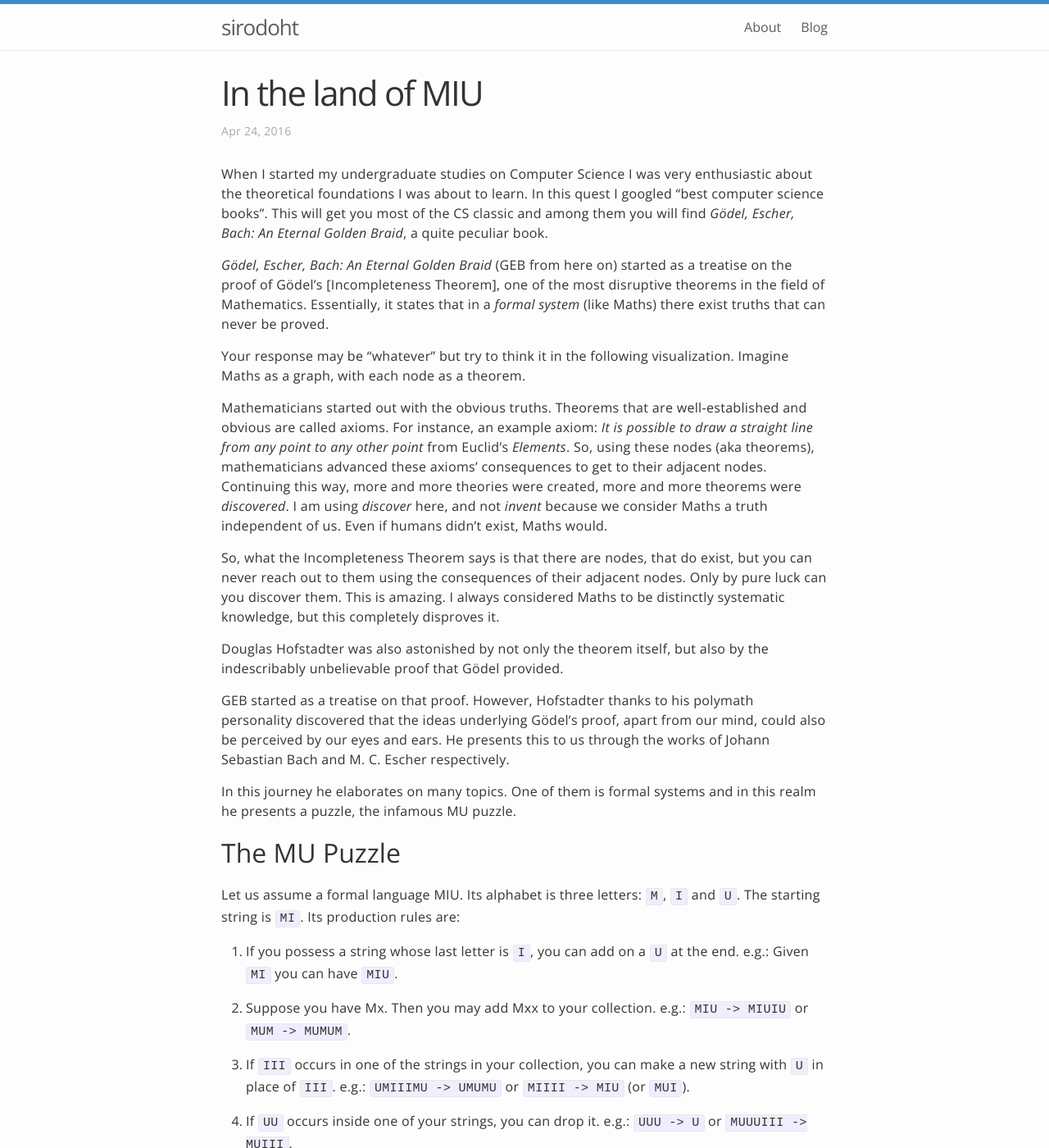
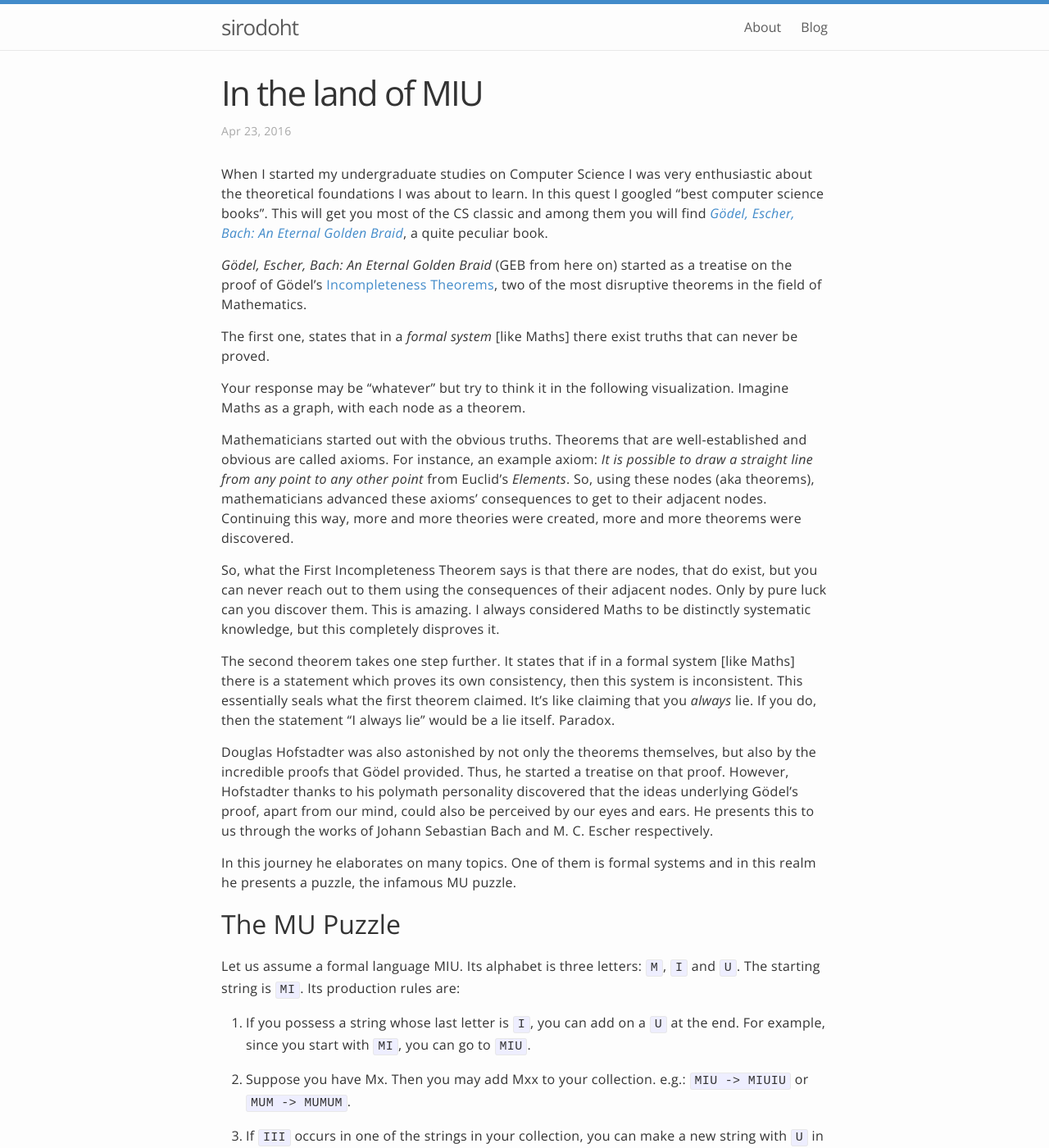
Before and after one commit to sirodoht/sirodoht.com, a Jekyll site: the page built from _posts/2016-04-24-in-the-land-of-miu.markdown, in a window 1280 px wide and 1400 px high. Shown: the whole window at 82% size. Built offline with Jekyll 4.4.1, drawn with Linux system fonts in a browser that asks for light colours; comment, search, counter and statistics services are not loaded; some of the changed text lies outside the part shown.

Commit message:
finish new post on geb and the mu puzzle

```diff
--- a/_posts/2016-04-24-in-the-land-of-miu.markdown
+++ b/_posts/2016-04-24-in-the-land-of-miu.markdown
@@ -1,23 +1,25 @@
 ---
 layout: post
 title:  "In the land of MIU"
-date:   2016-04-24 15:27:32
+date:   2016-04-23 02:27:32
 categories: maths, puzzles
 ---
 
-When I started my undergraduate studies on Computer Science I was very enthusiastic about the theoretical foundations I was about to learn. In this quest I googled “best computer science books”. This will get you most of the CS classic and among them you will find *Gödel, Escher, Bach: An Eternal Golden Braid*, a quite peculiar book.
+When I started my undergraduate studies on Computer Science I was very enthusiastic about the theoretical foundations I was about to learn. In this quest I googled “best computer science books”. This will get you most of the CS classic and among them you will find *[Gödel, Escher, Bach: An Eternal Golden Braid](https://en.wikipedia.org/wiki/G%C3%B6del,_Escher,_Bach)*, a quite peculiar book.
 
-*Gödel, Escher, Bach: An Eternal Golden Braid* (GEB from here on) started as a treatise on the proof of Gödel’s [Incompleteness Theorem], one of the most disruptive theorems in the field of Mathematics. Essentially, it states that in a *formal system* (like Maths) there exist truths that can never be proved.
+*Gödel, Escher, Bach: An Eternal Golden Braid* (GEB from here on) started as a treatise on the proof of Gödel’s [Incompleteness Theorems](https://en.wikipedia.org/wiki/G%C3%B6del%27s_incompleteness_theorems#First_incompleteness_theorem), two of the most disruptive theorems in the field of Mathematics.
+
+The first one, states that in a *formal system* [like Maths] there exist truths that can never be proved.
 
 Your response may be “whatever” but try to think it in the following visualization. Imagine Maths as a graph, with each node as a theorem.
 
-Mathematicians started out with the obvious truths. Theorems that are well-established and obvious are called axioms. For instance, an example axiom: *It is possible to draw a straight line from any point to any other point* from Euclid’s *Elements*. So, using these nodes (aka theorems), mathematicians advanced these axioms’ consequences to get to their adjacent nodes. Continuing this way, more and more theories were created, more and more theorems were *discovered*. I am using *discover* here, and not *invent* because we consider Maths a truth independent of us. Even if humans didn’t exist, Maths would.
+Mathematicians started out with the obvious truths. Theorems that are well-established and obvious are called axioms. For instance, an example axiom: *It is possible to draw a straight line from any point to any other point* from Euclid’s *Elements*. So, using these nodes (aka theorems), mathematicians advanced these axioms’ consequences to get to their adjacent nodes. Continuing this way, more and more theories were created, more and more theorems were discovered.
 
-So, what the Incompleteness Theorem says is that there are nodes, that do exist, but you can never reach out to them using the consequences of their adjacent nodes. Only by pure luck can you discover them. This is amazing. I always considered Maths to be distinctly systematic knowledge, but this completely disproves it.
+So, what the First Incompleteness Theorem says is that there are nodes, that do exist, but you can never reach out to them using the consequences of their adjacent nodes. Only by pure luck can you discover them. This is amazing. I always considered Maths to be distinctly systematic knowledge, but this completely disproves it.
 
-Douglas Hofstadter was also astonished by not only the theorem itself, but also by the indescribably unbelievable proof that Gödel provided.
+The second theorem takes one step further. It states that if in a formal system [like Maths] there is a statement which proves its own consistency, then this system is inconsistent. This essentially seals what the first theorem claimed. It's like claiming that you *always* lie. If you do, then the statement "I always lie" would be a lie itself. Paradox.
 
-GEB started as a treatise on that proof. However, Hofstadter thanks to his polymath personality discovered that the ideas underlying Gödel’s proof, apart from our mind, could also be perceived by our eyes and ears. He presents this to us through the works of Johann Sebastian Bach and M. C. Escher respectively.
+Douglas Hofstadter was also astonished by not only the theorems themselves, but also by the incredible proofs that Gödel provided. Thus, he started a treatise on that proof. However, Hofstadter thanks to his polymath personality discovered that the ideas underlying Gödel’s proof, apart from our mind, could also be perceived by our eyes and ears. He presents this to us through the works of Johann Sebastian Bach and M. C. Escher respectively.
 
 In this journey he elaborates on many topics. One of them is formal systems and in this realm he presents a puzzle, the infamous MU puzzle.
 
@@ -25,7 +27,7 @@ In this journey he elaborates on many topics. One of them is formal systems and
 
 Let us assume a formal language MIU. Its alphabet is three letters: `M`, `I` and `U`. The starting string is `MI`. Its production rules are:
 
-1. If you possess a string whose last letter is `I`, you can add on a `U` at the end. e.g.: Given `MI` you can have `MIU`.
+1. If you possess a string whose last letter is `I`, you can add on a `U` at the end. For example, since you start with `MI`, you can go to `MIU`.
 
 2. Suppose you have Mx. Then you may add Mxx to your collection. e.g.: `MIU -> MIUIU` or `MUM -> MUMUM`.
 
@@ -35,8 +37,8 @@ Let us assume a formal language MIU. Its alphabet is three letters: `M`, `I` and
 
 The challenge is to produce the string `MU`, or prove it cannot be produced.
 
-Nota bene: These are one way rules. In addition, sometimes, more than one rules may be valid to be applied; however, you have to find the best fitting one in order to reach the desired string, `MU`.
+Nota bene: These are one way rules. In addition, sometimes, more than one rules may be valid to be applied; in this case you have to pick the best fitting one in order to reach the desired string, `MU`.
 
-These theories, namely formal systems, grammars, languages, inference rules, etc, belong in the domain of [Computation Theory](https://en.wikipedia.org/wiki/Theory_of_computation). It’s a very interesting, though deeply theoretical domain of Mathematics and Computer Science.
+These theories, namely formal systems, grammars, languages, inference rules, etc, belong to the domain of [Computation Theory](https://en.wikipedia.org/wiki/Theory_of_computation). It’s a very interesting, though deeply theoretical domain of Mathematics and Computer Science.
 
-**talk about the second incompleteness theorem on the first section**
+So, this is the end of this post. Try to solve that puzzle now! It's not hard at all!
```
